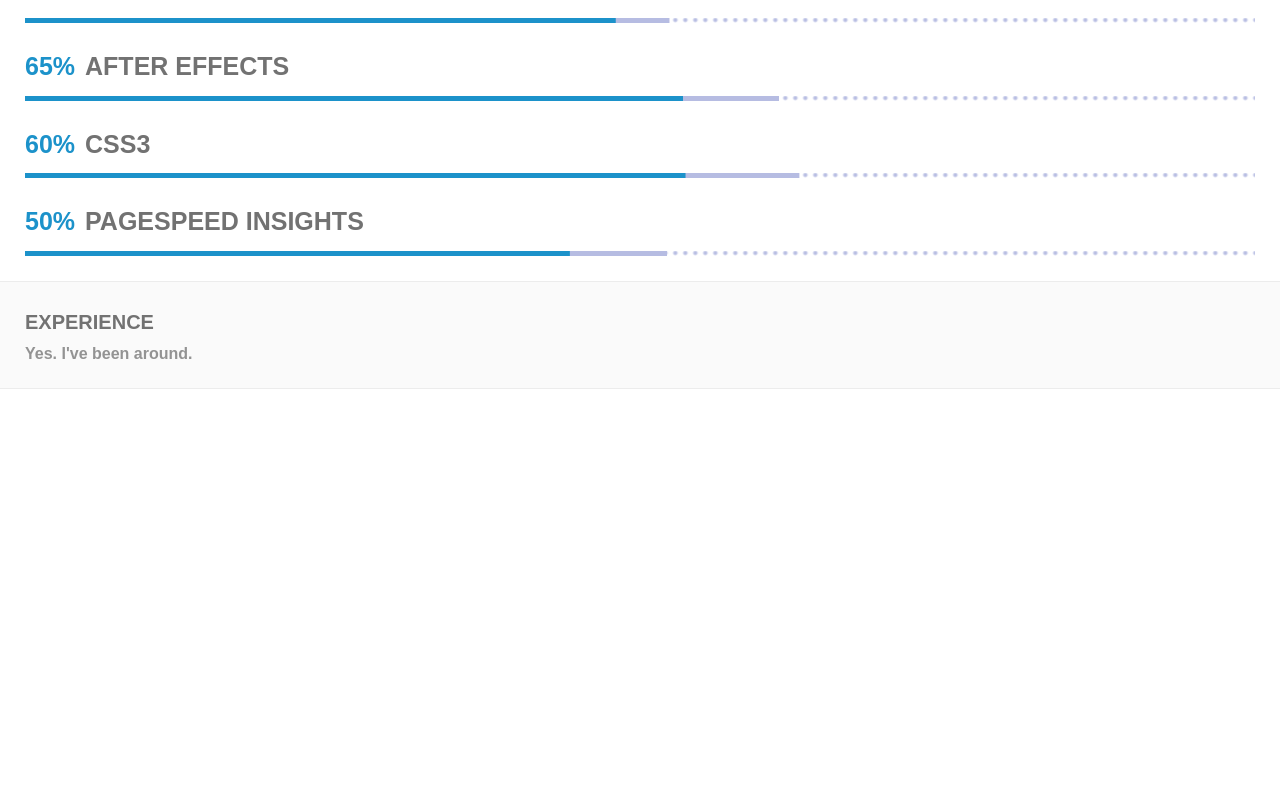
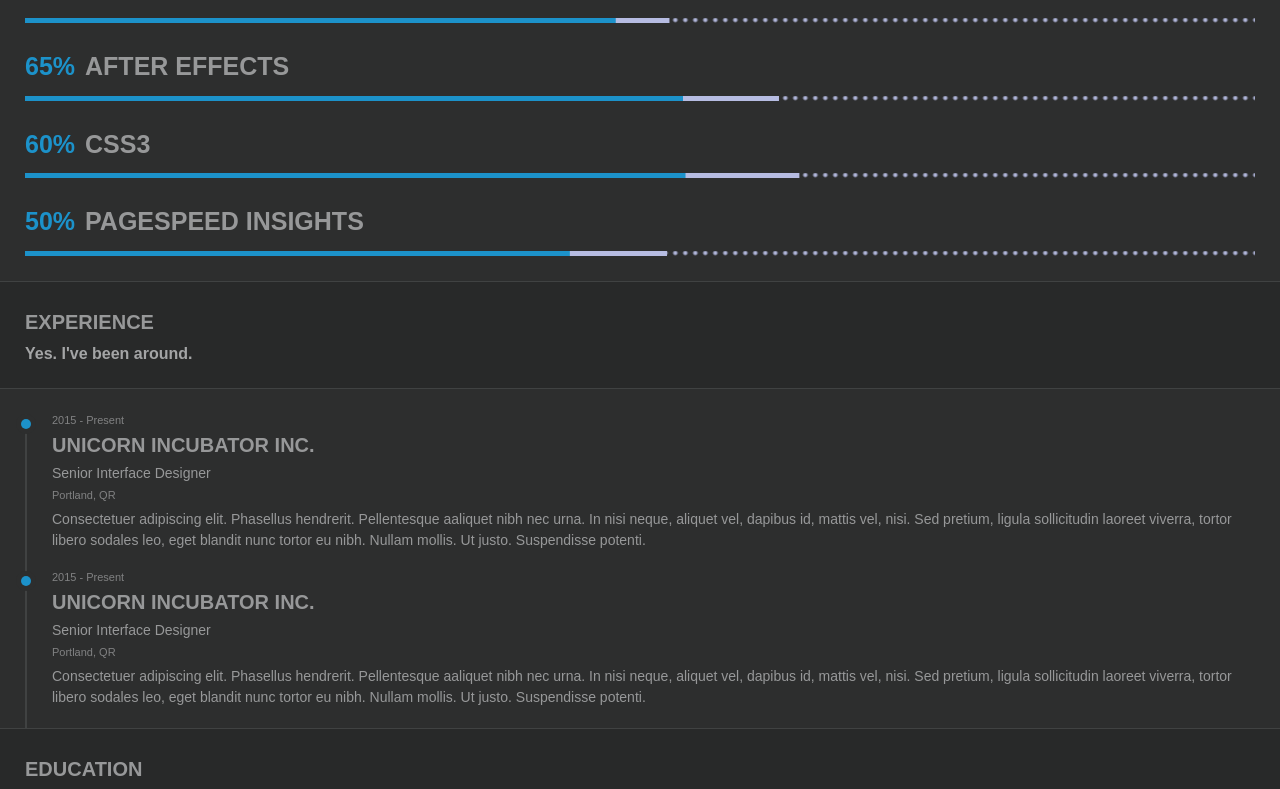
Before and after one commit to hellhellpnick/Job, a React (Create React App) app: page / in a window 1280 px wide. Shown: the part 2008-2797 px from the top of the page. Before the commit the page ends 2422 px from the top, so only its background shows below. Built offline with nearby package versions, Linux system fonts and the light colour scheme; a web font is replaced by a local one.

Commit message:
Add experience section

```diff
--- a/src/App.js
+++ b/src/App.js
@@ -5,7 +5,7 @@
 import ViewHomePage from './views/ViewHomePage';
 
 const App = () => {
-  const [themeMode, setThemeMode] = React.useState(true);
+  const [themeMode, setThemeMode] = React.useState(false);
 
   const switchStateTheme = () => {
     setThemeMode(!themeMode);
--- a/src/components/ExperienceUser.js
+++ b/src/components/ExperienceUser.js
@@ -4,8 +4,58 @@
 
 const useStyles = makeStyles((theme) => ({
   wrapperExperience: {
+    position: 'relative',
     paddingLeft: 25,
     borderLeft: `2px solid ${theme.palette.border.main}`,
+  },
+
+  titleData: {
+    fontSize: 11,
+    opacity: 0.7,
+    color: theme.palette.text.main,
+    fontWeight: 500,
+    marginBottom: 8,
+  },
+
+  titleWork: {
+    fontSize: 20,
+    color: theme.palette.text.primary,
+    fontWeight: 700,
+    marginBottom: 8,
+    textTransform: 'uppercase',
+  },
+
+  titlePosition: {
+    fontSize: 14,
+    color: theme.palette.text.primary,
+    marginBottom: 8,
+  },
+
+  textInfo: {
+    fontSize: 14,
+    lineHeight: '1.5',
+    color: theme.palette.text.primary,
+    paddingBottom: 20,
+  },
+
+  wrapperDot: {
+    position: 'absolute',
+    display: 'flex',
+    justifyContent: 'center',
+    alignItems: 'center',
+    top: 0,
+    left: -11,
+    width: 20,
+    height: 20,
+    borderRadius: '50%',
+    backgroundColor: theme.palette.background.main,
+  },
+
+  dot: {
+    width: 10,
+    height: 10,
+    backgroundColor: theme.palette.progress.main,
+    borderRadius: '50%',
   },
 }));
 
@@ -15,7 +65,14 @@
   return (
     <Box className={classes.wrapperExperience}>
       <Box className={classes.wrapperExperienceInterior}>
-
+        <h4 className={classes.titleData}>{data}</h4>
+        <h2 className={classes.titleWork}>{title}</h2>
+        <p className={classes.titlePosition}>{position}</p>
+        <p className={classes.titleData}>{location}</p>
+        <p className={classes.textInfo}>{text}</p>
+      </Box>
+      <Box className={classes.wrapperDot}>
+        <Box className={classes.dot}></Box>
       </Box>
     </Box>
   );
--- a/src/views/ViewHomePage.js
+++ b/src/views/ViewHomePage.js
@@ -106,7 +106,16 @@
           location="Portland, QR"
           text="Consectetuer adipiscing elit. Phasellus hendrerit. Pellentesque aaliquet nibh nec urna. In nisi neque, aliquet vel, dapibus id, mattis vel, nisi. Sed pretium, ligula sollicitudin laoreet viverra, tortor libero sodales leo, eget blandit nunc tortor eu nibh. Nullam mollis. Ut justo. Suspendisse potenti."
         />
+        <ExperienceUser
+          data="2015 - Present"
+          title="Unicorn Incubator Inc."
+          position="Senior Interface Designer"
+          location="Portland, QR"
+          text="Consectetuer adipiscing elit. Phasellus hendrerit. Pellentesque aaliquet nibh nec urna. In nisi neque, aliquet vel, dapibus id, mattis vel, nisi. Sed pretium, ligula sollicitudin laoreet viverra, tortor libero sodales leo, eget blandit nunc tortor eu nibh. Nullam mollis. Ut justo. Suspendisse potenti."
+        />
       </Box>
+
+      <ArticleUser title="Education" text="Lazy isn`t in my vocabulary." />
     </Box>
   );
 };
```
